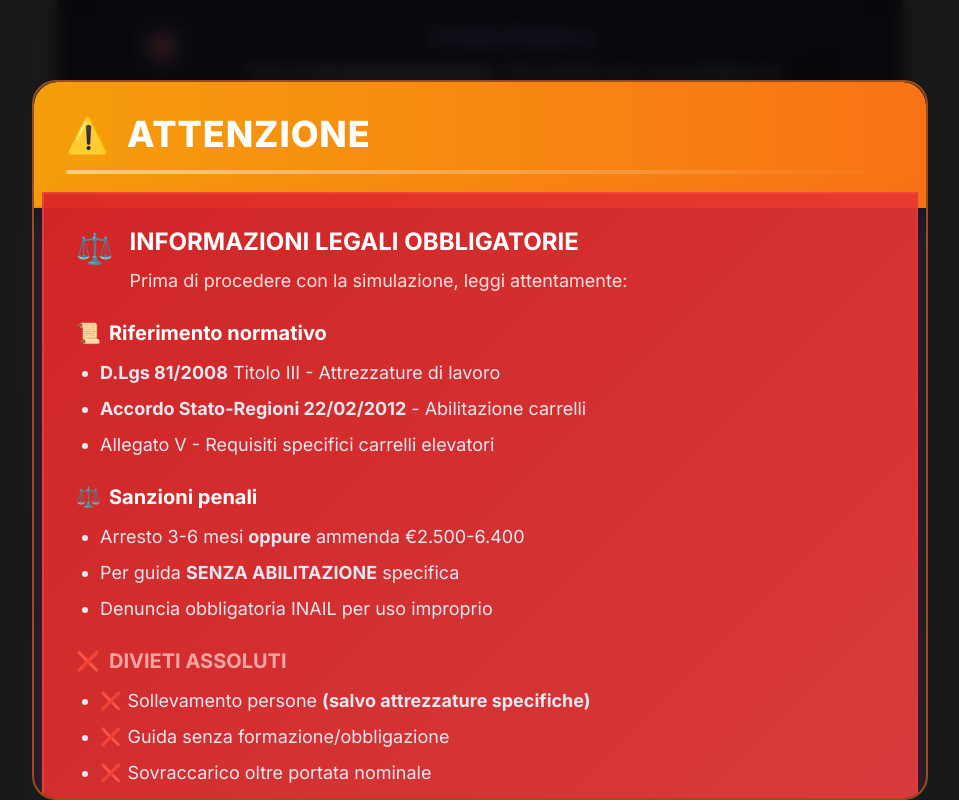
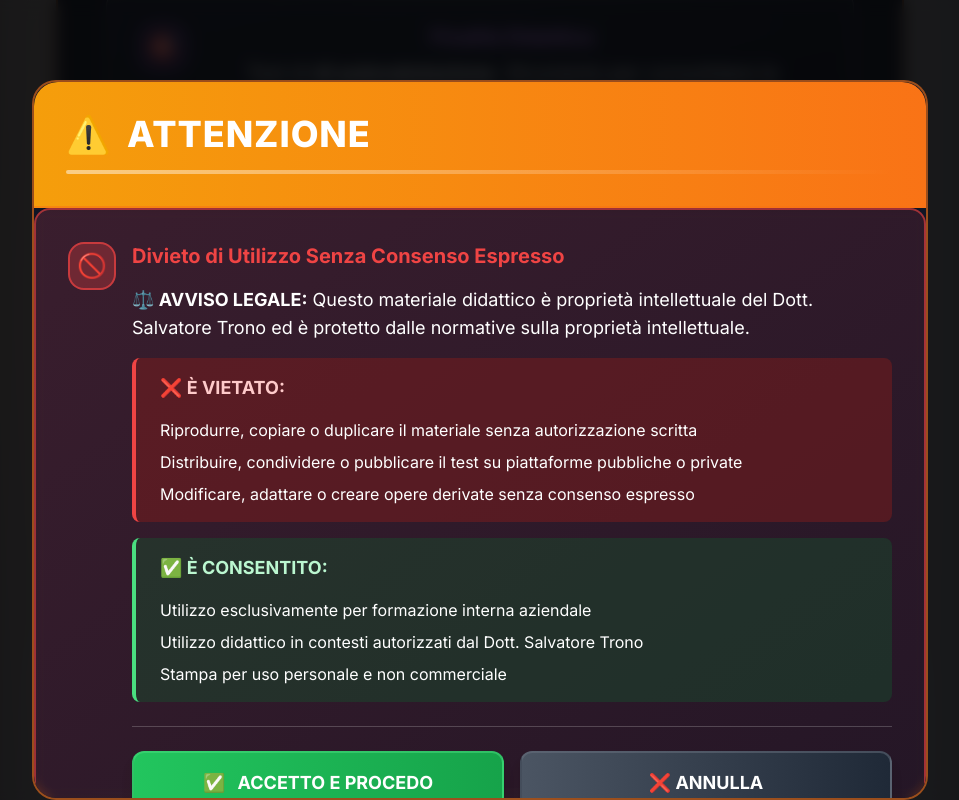
Before and after one commit to trono-slv/Simulazione-test-addetto-alla-guida-di-carrelli-elevatori-semoventi-con-conducente-a-bordo, a plain HTML site: page index.html in a window 1280 px wide. Both pictures are taken after a click on the button "🚀 AVVIA TEST". Shown: the part 1636-2436 px from the top of the page, without its empty margins (160-1119 px from the left). Drawn offline with nearby package versions, Linux system fonts and the light colour scheme.

Commit message:
Revise legal information and add consent buttons
Updated legal information section with new content and buttons.

```diff
--- a/index.html
+++ b/index.html
@@ -182,75 +182,50 @@
       </div>
 
       <!-- Legal Box Rosso -->
-      <div class="safety-box p-8 rounded-b-3xl mx-2 -mt-4 mb-8">
-        <div class="flex items-start gap-4 mb-6">
-          <span class="text-3xl mt-1 flex-shrink-0">⚖️</span>
-          <div>
-            <h3 class="text-2xl font-bold text-white mb-2">INFORMAZIONI LEGALI OBBLIGATORIE</h3>
-            <p class="text-lg text-red-100 leading-relaxed">Prima di procedere con la simulazione, leggi attentamente:</p>
-          </div>
-        </div>
+      <!-- Divieto di Utilizzo Senza Consenso - SEZIONE AGGIORNATA CON PULSANTI -->
+<div class="flex items-start gap-4 p-8 bg-gradient-to-br from-safety-500/20 to-red-900/20 rounded-2xl backdrop-blur-sm border-2 border-safety-500/60 hover:border-safety-600/80 transition-all group shadow-lg shadow-red-500/20">
+  <div class="flex-shrink-0 w-12 h-12 bg-safety-500/30 rounded-2xl flex items-center justify-center border-2 border-safety-500/70 group-hover:scale-110 transition-transform">
+    <span class="text-2xl">🚫</span>
+  </div>
+  <div class="flex-1">
+    <h4 class="font-bold text-xl text-safety-500 mb-4">Divieto di Utilizzo Senza Consenso Espresso</h4>
 
-        <div class="space-y-6 text-lg text-slate-200">
-          <div>
-            <h4 class="font-bold text-xl text-white mb-3 flex items-center gap-2">
-              📜 <span>Riferimento normativo</span>
-            </h4>
-            <ul class="space-y-2 ml-6 list-disc text-slate-200">
-              <li><strong>D.Lgs 81/2008</strong> Titolo III - Attrezzature di lavoro</li>
-              <li><strong>Accordo Stato-Regioni 22/02/2012</strong> - Abilitazione carrelli</li>
-              <li>Allegato V - Requisiti specifici carrelli elevatori</li>
-            </ul>
-          </div>
+    <div class="space-y-4 text-white mb-6">
+      <p class="text-lg"><strong>⚖️ AVVISO LEGALE:</strong> Questo materiale didattico è proprietà intellettuale del Dott. Salvatore Trono ed è protetto dalle normative sulla proprietà intellettuale.</p>
 
-          <div>
-            <h4 class="font-bold text-xl text-white mb-3 flex items-center gap-2">
-              ⚖️ <span>Sanzioni penali</span>
-            </h4>
-            <ul class="space-y-2 ml-6 list-disc text-slate-200">
-              <li>Arresto 3-6 mesi <strong>oppure</strong> ammenda €2.500-6.400</li>
-              <li>Per guida <strong>SENZA ABILITAZIONE</strong> specifica</li>
-              <li>Denuncia obbligatoria INAIL per uso improprio</li>
-            </ul>
-          </div>
-
-          <div>
-            <h4 class="font-bold text-xl text-white mb-3 flex items-center gap-2">
-              ❌ <span class="text-red-300">DIVIETI ASSOLUTI</span>
-            </h4>
-            <ul class="space-y-2 ml-6 list-disc text-slate-200">
-              <li>❌ Sollevamento persone <strong>(salvo attrezzature specifiche)</strong></li>
-              <li>❌ Guida senza formazione/obbligazione</li>
-              <li>❌ Sovraccarico oltre portata nominale</li>
-              <li>❌ Manovre senza visibilità adeguata</li>
-            </ul>
-          </div>
-
-          <div>
-            <h4 class="font-bold text-xl text-white mb-3 flex items-center gap-2">
-              📝 <span>Autorizzazione richiesta</span>
-            </h4>
-            <ul class="space-y-2 ml-6 list-disc text-slate-200">
-              <li>Il test è <strong>didattico/simulativo</strong></li>
-              <li>Non sostituisce <strong>abilitazione ufficiale</strong></li>
-              <li>Richiede corso accreditato + esame pratico</li>
-              <li><strong>Firma digitale richiesta</strong> per procedere</li>
-            </ul>
-          </div>
-        </div>
+      <!-- ❌ È VIETATO -->
+      <div class="bg-red-900/50 border-l-4 border-safety-500 pl-6 py-4 rounded-lg">
+        <p class="font-bold text-lg mb-4 text-red-200">❌ È VIETATO:</p>
+        <ul class="space-y-2 text-base">
+          <li>Riprodurre, copiare o duplicare il materiale senza autorizzazione scritta</li>
+          <li>Distribuire, condividere o pubblicare il test su piattaforme pubbliche o private</li>
+          <li>Modificare, adattare o creare opere derivate senza consenso espresso</li>
+        </ul>
       </div>
 
-      <!-- Buttons -->
-      <div class="p-8 pt-0 flex flex-col sm:flex-row gap-6 justify-center">
-        <button id="modalCancel" class="flex-1 py-6 px-12 bg-slate-700/80 hover:bg-slate-800 border-2 border-white/30 text-xl font-black text-slate-200 rounded-2xl shadow-xl hover:shadow-2xl hover:border-red-400 transition-all duration-300 hover:scale-105">
-          ❌ ANNULLA
-        </button>
-        <button id="modalAccept" class="flex-1 py-6 px-12 bg-gradient-to-r from-forklift-500 via-amber-500 to-orange-600 hover:from-forklift-600 hover:via-amber-600 hover:to-orange-700 text-xl font-black text-white rounded-2xl shadow-2xl hover:shadow-3xl border-2 border-forklift-400/50 transition-all duration-300 hover:scale-105 transform">
-          ✅ ACCETTO E PROCEDO
-        </button>
+      <!-- ✅ È CONSENTITO -->
+      <div class="bg-green-900/40 border-l-4 border-green-400 pl-6 py-4 rounded-lg">
+        <p class="font-bold text-lg mb-4 text-green-200">✅ È CONSENTITO:</p>
+        <ul class="space-y-2 text-base">
+          <li>Utilizzo esclusivamente per formazione interna aziendale</li>
+          <li>Utilizzo didattico in contesti autorizzati dal Dott. Salvatore Trono</li>
+          <li>Stampa per uso personale e non commerciale</li>
+        </ul>
       </div>
     </div>
+
+    <!-- PULSANTI ACCETTO E ANNULLA -->
+    <div class="flex flex-col sm:flex-row gap-4 pt-6 border-t border-white/20">
+      <button id="acceptLegal" class="flex-1 bg-gradient-to-r from-green-500 to-green-600 hover:from-green-600 hover:to-green-700 text-white font-bold py-4 px-8 rounded-xl shadow-lg hover:shadow-xl hover:scale-105 transition-all duration-300 text-lg border-2 border-green-400/50 focus:outline-none focus:ring-4 focus:ring-green-500/50">
+        ✅ <span class="ml-2">ACCETTO E PROCEDO</span>
+      </button>
+      <button id="cancelLegal" class="flex-1 bg-gradient-to-r from-gray-600 to-gray-800 hover:from-gray-700 hover:to-gray-900 text-white font-bold py-4 px-8 rounded-xl shadow-lg hover:shadow-xl hover:scale-105 transition-all duration-300 text-lg border-2 border-gray-500/50 focus:outline-none focus:ring-4 focus:ring-gray-500/50">
+        ❌ ANNULLA
+      </button>
+    </div>
   </div>
+</div>
+
 
   <!-- Quiz Container (Hidden Initially) -->
   <div id="quizApp" class="fixed inset-0 z-40 hidden magazzino-bg">
```
